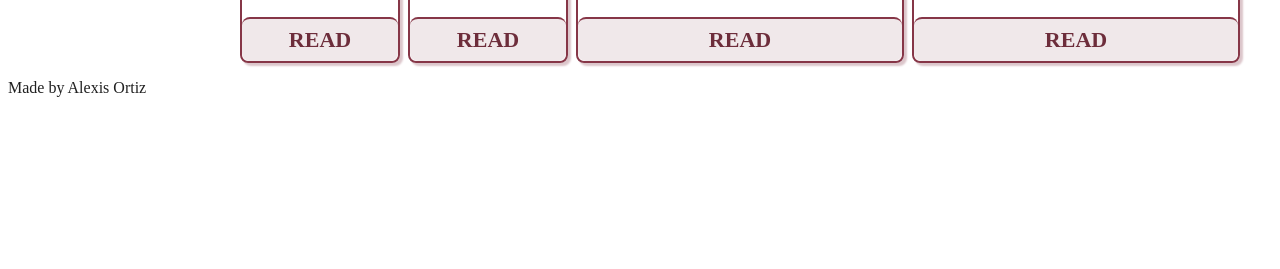
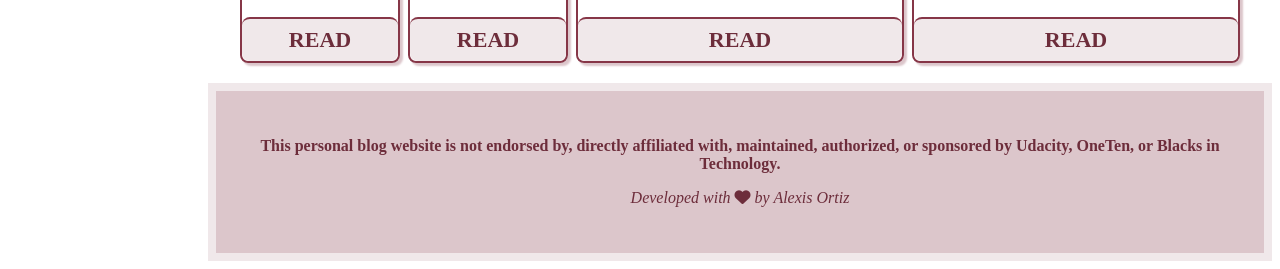
Before and after one commit to lexiortiz/Personal-Blog-Website, a plain HTML site: page index.html in a window 1280 px wide. Shown: the part 2442-2711 px from the top of the page. Before the commit the page ends 2555 px from the top, so only its background shows below. Drawn offline with Linux system fonts and the light colour scheme.

Commit message:
created footer
Created the website footer.

```diff
--- a/CSS/style.css
+++ b/CSS/style.css
@@ -77,6 +77,14 @@ body {
 /* ----  HOME PAGE CONTENT  ---- */
 .content {
     margin-left: 200px;
+}
+
+.text-italic {
+    font-style: italic;
+}
+
+.text-bold {
+    font-weight: bold;
 }
 
 /* ----  ABOUT SECTION  ---- */
@@ -421,8 +429,20 @@ body {
 }
 
 /* ---- END OF POSTS CARDS ---- */
+
+/* ---- FOOTER ---- */
+#website-footer {
+    background-color: #DCC6CB;
+    padding: 3rem;
+    text-align: center;
+    color: #6D2D3B;
+    margin-top: 2rem;
+    border: 8px solid #F0E8EA;
+    font-size: 1.6rem;
+}
+/* ---- END OF FOOTER ---- */
+
 /*  ------ ALL MEDIA QUERIES ------ */
-
 /* ----  MEDIA QUERIES FOR SMALL SCREENS / MOBILE ---- */
 @media (max-width: 599px) {
     /* MAIN NAV CONTAINER */
@@ -554,4 +574,9 @@ body {
     #milestone-container {
         grid-area: 3 / 5 / 7 / 6;
     }
+
+    /* ---- FOOTER ---- */
+    #website-footer {
+        margin-left: 200px;
+    }
 }
--- a/index.html
+++ b/index.html
@@ -161,8 +161,9 @@
                 </div>
             </section>
         </main>
-        <footer>
-            <p>Made by Alexis Ortiz</p>
+        <footer id="website-footer">
+            <p class="text-bold"">This personal blog website is not endorsed by, directly affiliated with, maintained, authorized, or sponsored by Udacity, OneTen, or Blacks in Technology.</p>
+            <p class="text-italic">Developed with <i class="fa-solid fa-heart"></i> by Alexis Ortiz</p>
         </footer>
     </body>
 </html>
```
